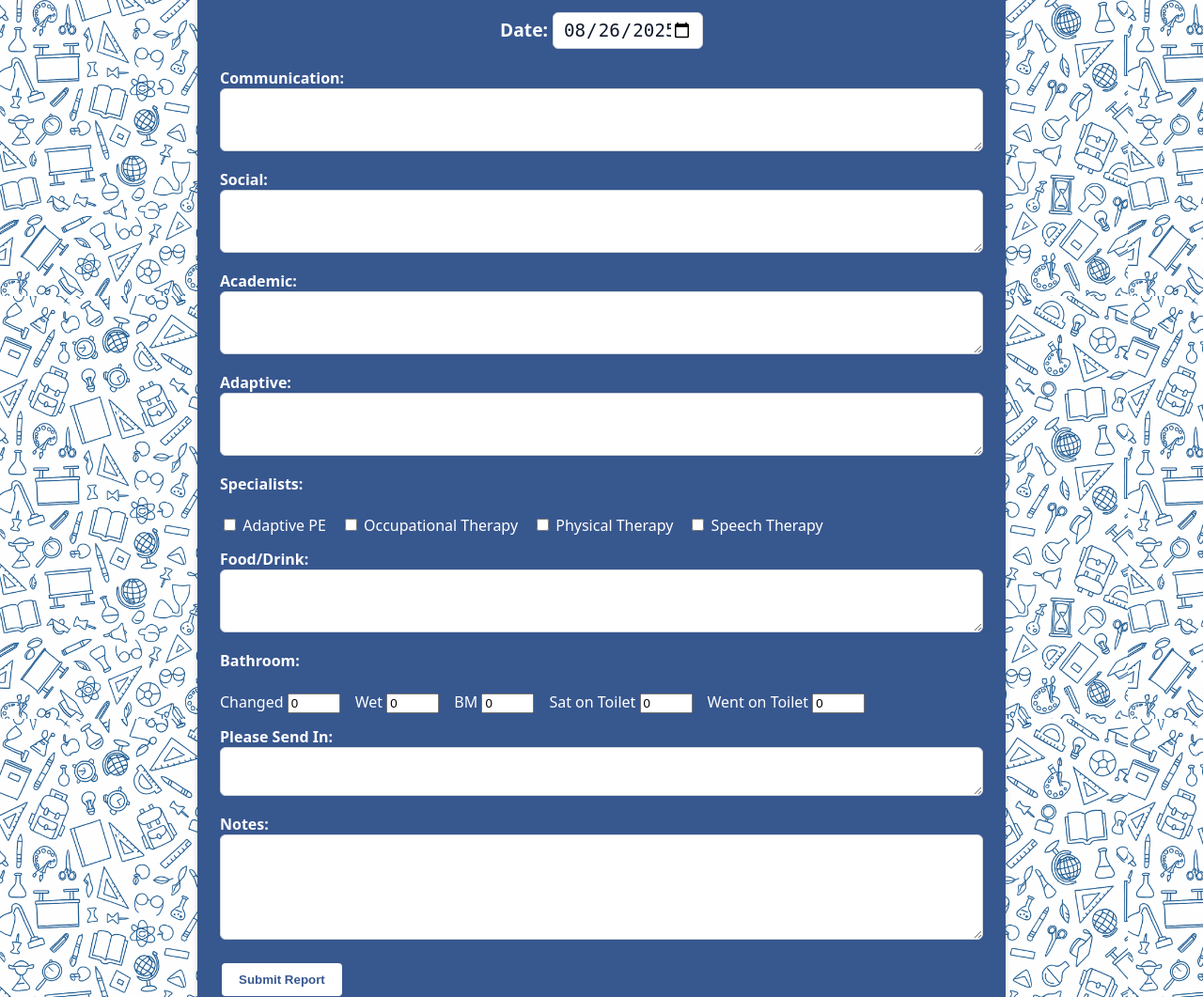
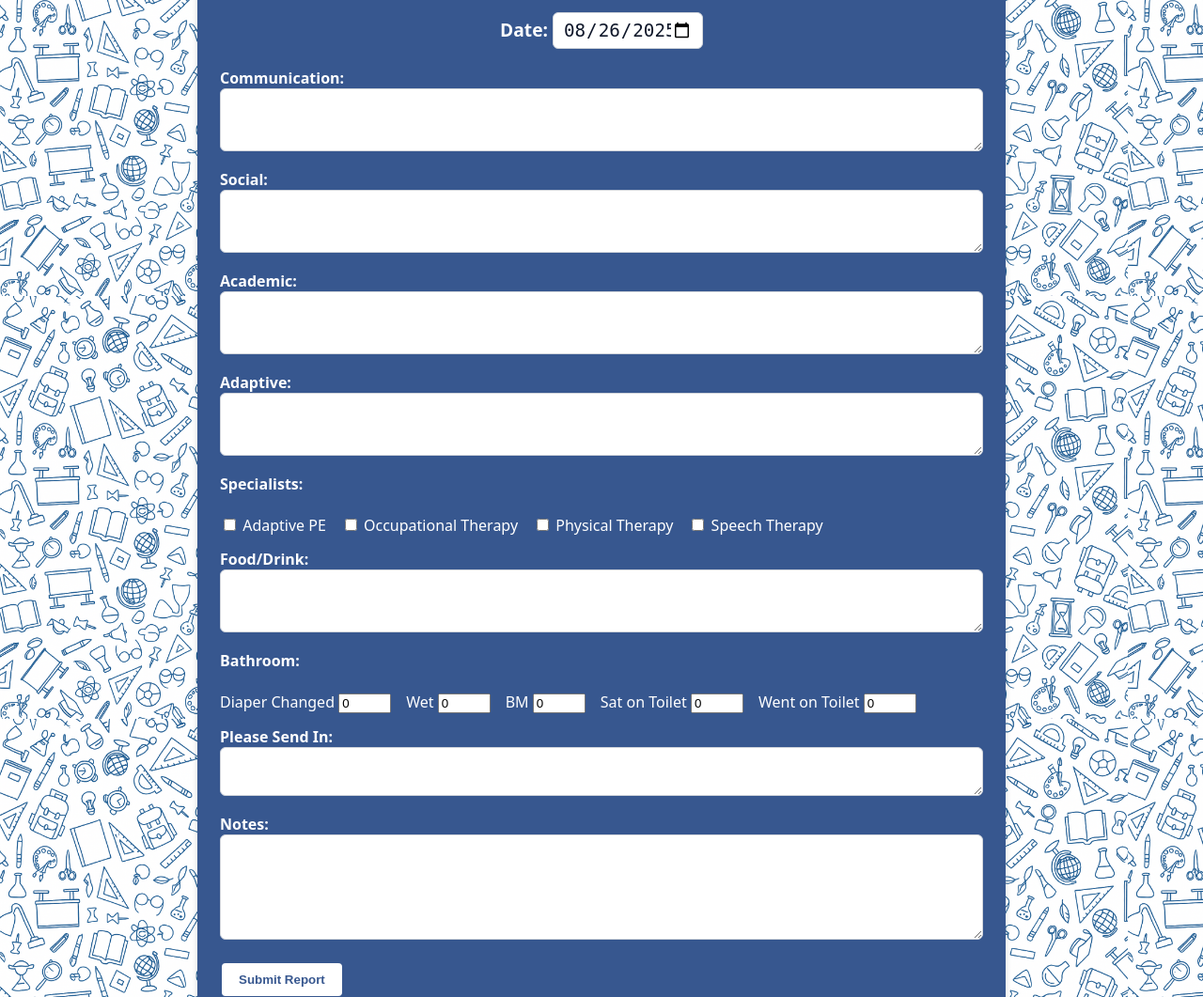
Before and after one commit to Brodymann/brodys-daily-reports, a PHP site: page / in a window 1280 px wide. Shown: the part 135-1196 px from the top of the page at 94% size. Run offline with PHP 8.4, Linux system fonts and the light colour scheme.

Commit message:
Updated Bathroom titles on reports.php

```diff
--- a/index.php
+++ b/index.php
@@ -60,7 +60,7 @@
 
       <label>Bathroom:</label>
       <div class="group compact">
-        <?php foreach (['Changed','Wet','BM','Sat on Toilet','Went on Toilet'] as $b):
+        <?php foreach (['Diaper Changed','Wet','BM','Sat on Toilet','Went on Toilet'] as $b):
           $key = strtolower(str_replace(' ', '_', $b)); ?>
           <label class="metric">
             <span><?=$b?></span>
```
